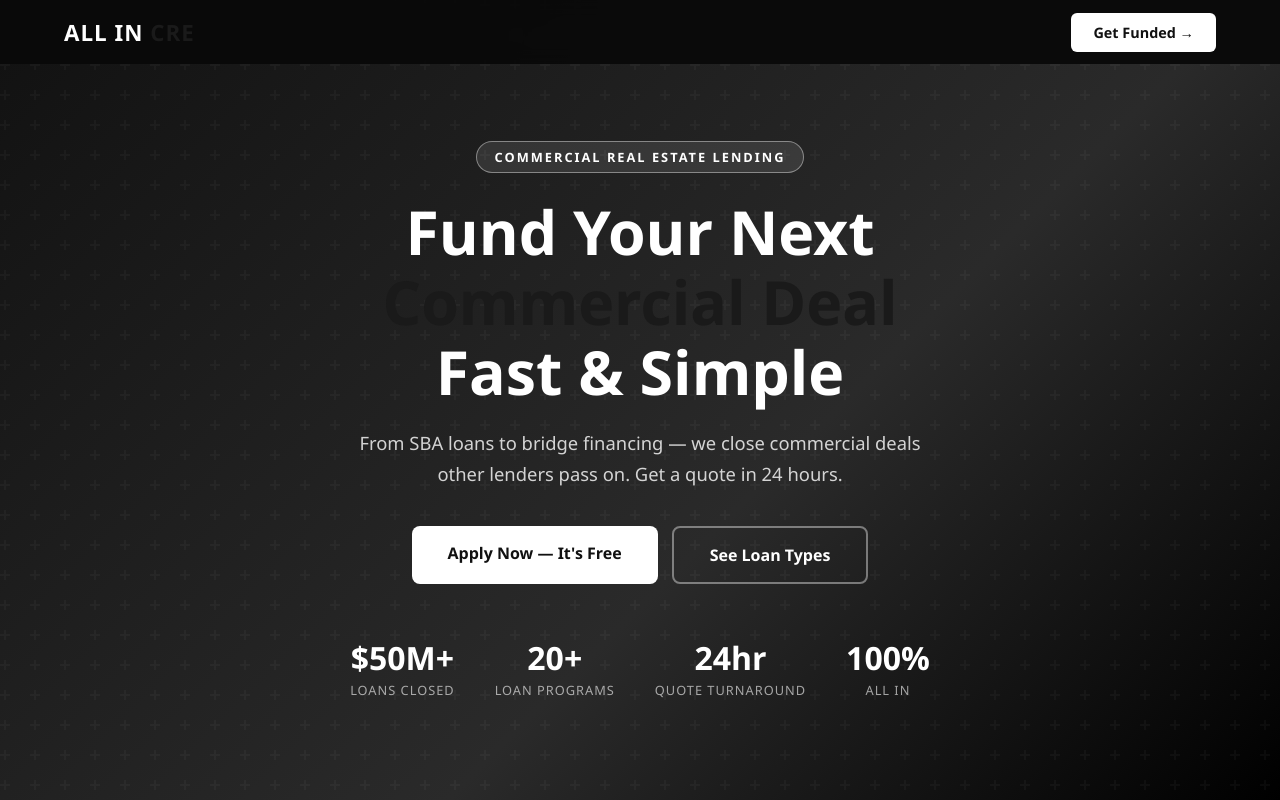
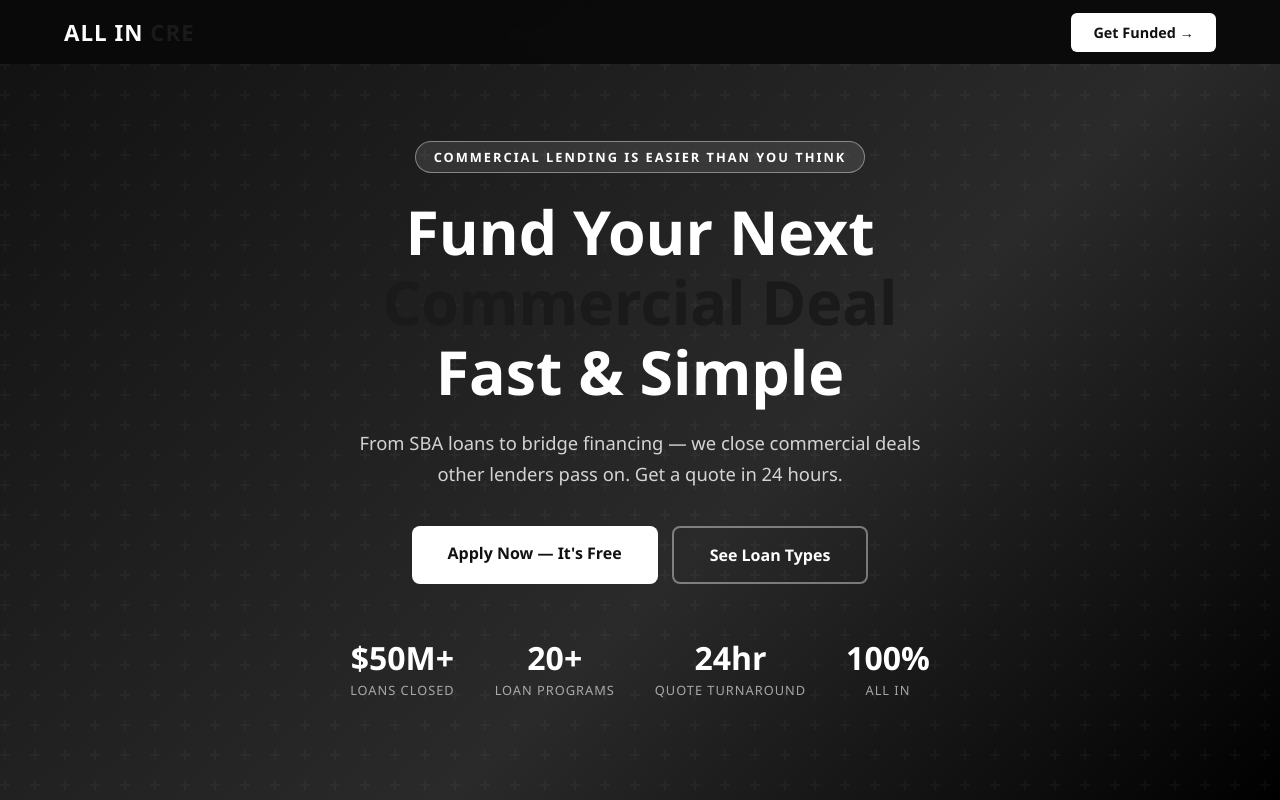
Before and after one commit to laflairchuck33/ALL-IN-CRE, a website: page index.html in a window 1280 px wide. Shown: the top 800 px of the page. Drawn offline with Linux system fonts and the light colour scheme.

Commit message:
Update hero badge text

```diff
--- a/index.html
+++ b/index.html
@@ -129,7 +129,7 @@ footer strong{color:rgba(255,255,255,0.8);}
 <!-- HERO -->
 <section class="hero">
   <div class="hero-inner">
-    <div class="hero-badge">Commercial Real Estate Lending</div>
+    <div class="hero-badge">Commercial Lending is Easier than You Think</div>
     <h1>Fund Your Next<br/><span>Commercial Deal</span><br/>Fast & Simple</h1>
     <p>From SBA loans to bridge financing — we close commercial deals other lenders pass on. Get a quote in 24 hours.</p>
     <div class="hero-btns">
```
